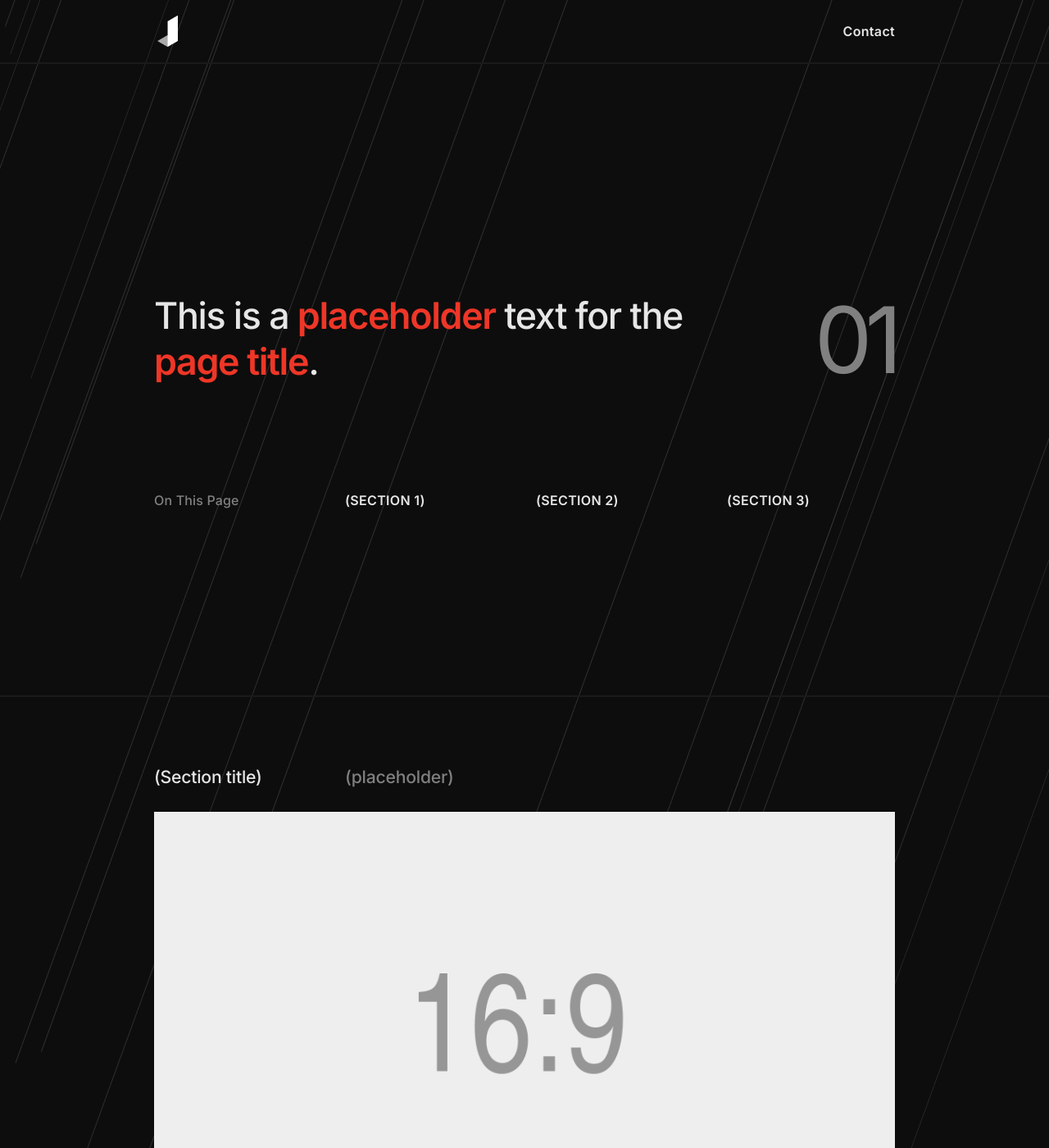
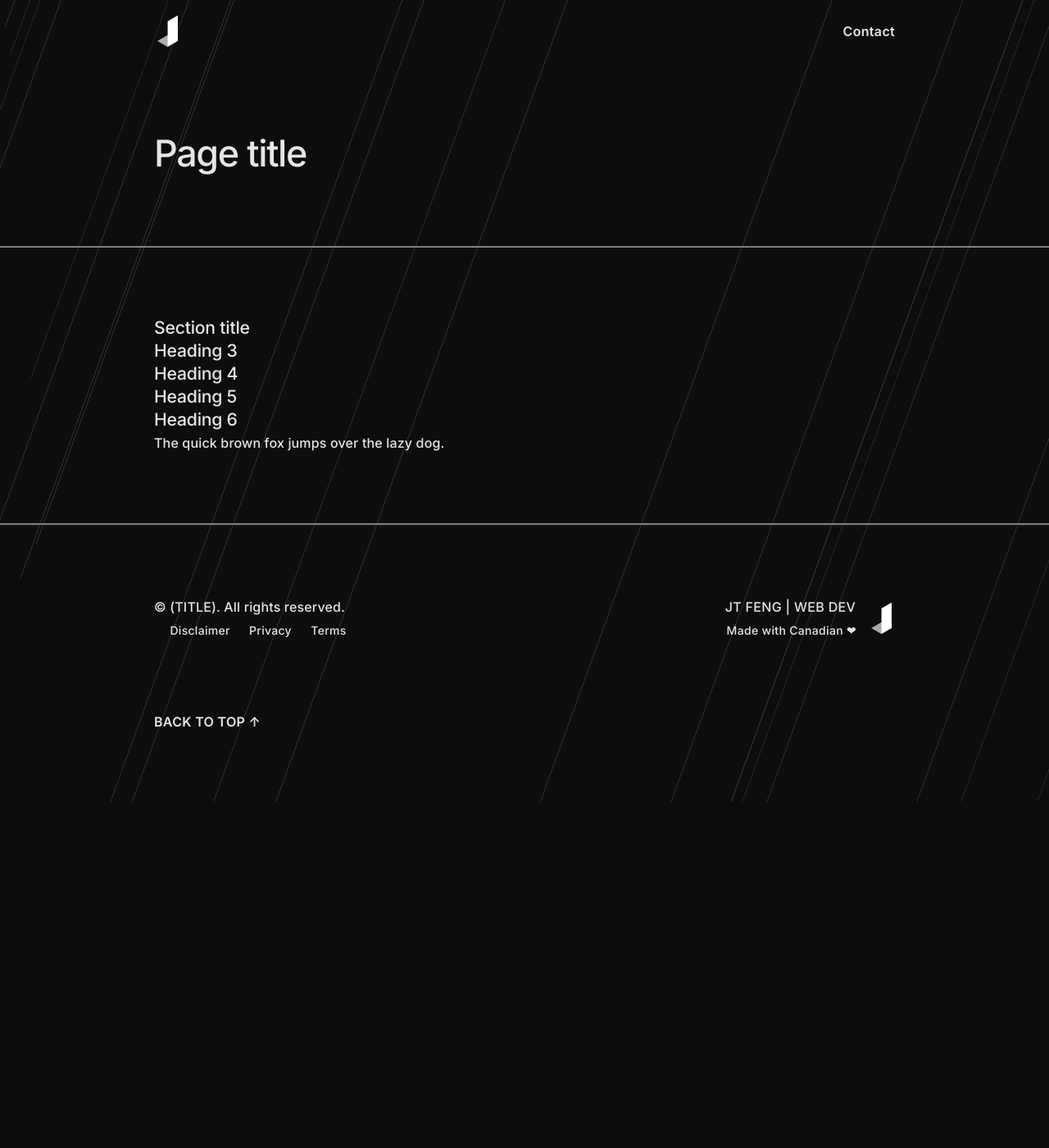
Before and after one commit to jingtianfeng/jekytrap, a Jekyll site: the page built from index.html, in a window 1280 px wide and 1400 px high. Shown: the whole window at 82% size. Built offline with Jekyll 4.4.1, drawn with Linux system fonts in a browser that asks for light colours.

Commit message:
UPDATE index: redo template

```diff
--- a/index.html
+++ b/index.html
@@ -1,71 +1,25 @@
 ---
 layout: default
 title: (page title)
+id: (page id)
 ---
 
-<header class="border-top border-dark"
-        id="index-header">
-    <div class="container py-6 py-md-7 py-lg-8">
-        <div class="row mt-lg-5">
-            <div class="col-3">
-                <h1>
-                    This is a
-                    <strong class="text-primary">placeholder</strong>
-                    text for the <strong class="text-primary">page title</strong>.
-                </h1>
-            </div>
-            <div class="col-1">
-                <div class="text-end text-muted display-3 letter-spacing-n8">
-                    01
-                </div>
-            </div>
-        </div>
-        <div class="row gy-2 mt-4 mt-md-5 mt-lg-7 text-uppercase">
-            <div class="col-4 col-md-1">
-                <div class="text-muted text-capitalize">
-                    On this page
-                </div>
-            </div>
-            <div class="col-4 col-md-1">
-                <a href="#index-1">
-                    (Section 1)
-                </a>
-            </div>
-            <div class="col-4 col-md-1">
-                <a href="#">
-                    (Section 2)
-                </a>
-            </div>
-            <div class="col-4 col-md-1">
-                <a href="#">
-                    (Section 3)
-                </a>
-            </div>
-        </div>
+<header class="border-bottom"
+        id="{{ page.id }}-header">
+    <div class="container py-6">
+        <h1>Page title</h1>
     </div>
 </header>
-<section class="border-top border-dark"
-         id="index-1">
+<section class="border-bottom"
+         id="{{ page.id }}-1">
     <div class="container py-6">
-        <div class="row gy-2">
-            <div class="col-4 col-md-1">
-                <h2>
-                    (Section title)
-                </h2>
-            </div>
-            <div class="col-4 col-md-3">
-                <p class="h2 text-muted">
-                    (placeholder)
-                </p>
-            </div>
-        </div>
-        <div class="row mt-4">
-            <div class="col-4">
-                <img class="img-fluid"
-                     src="{{ '/assets/img/placeholder-16x9.png' | relative_url }}"
-                     alt="(placeholder)"
-                     width="1920" height="1080">
-            </div>
-        </div>
+        <h2>Section title</h2>
+        <h3>Heading 3</h3>
+        <h4>Heading 4</h4>
+        <h5>Heading 5</h5>
+        <h6>Heading 6</h6>
+        <p>
+            The quick brown fox jumps over the lazy dog.
+        </p>
     </div>
 </section>
```
